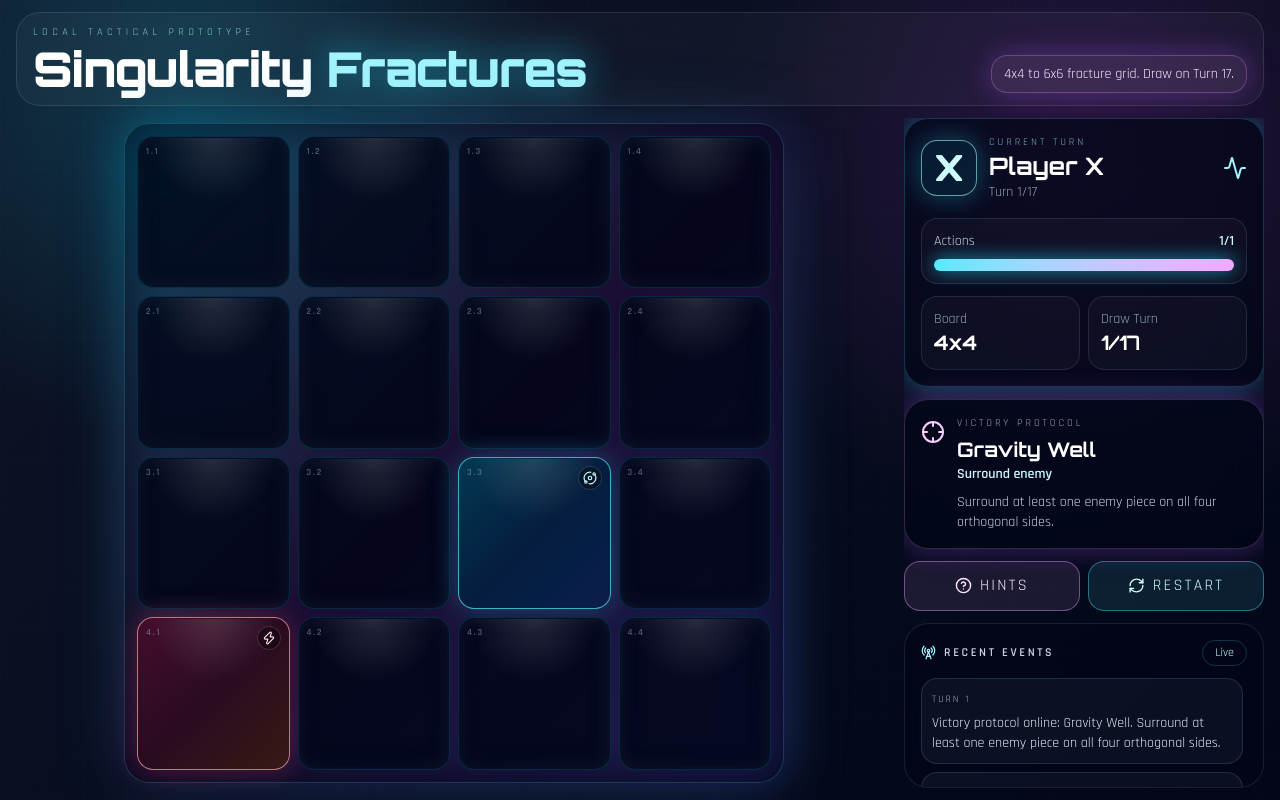
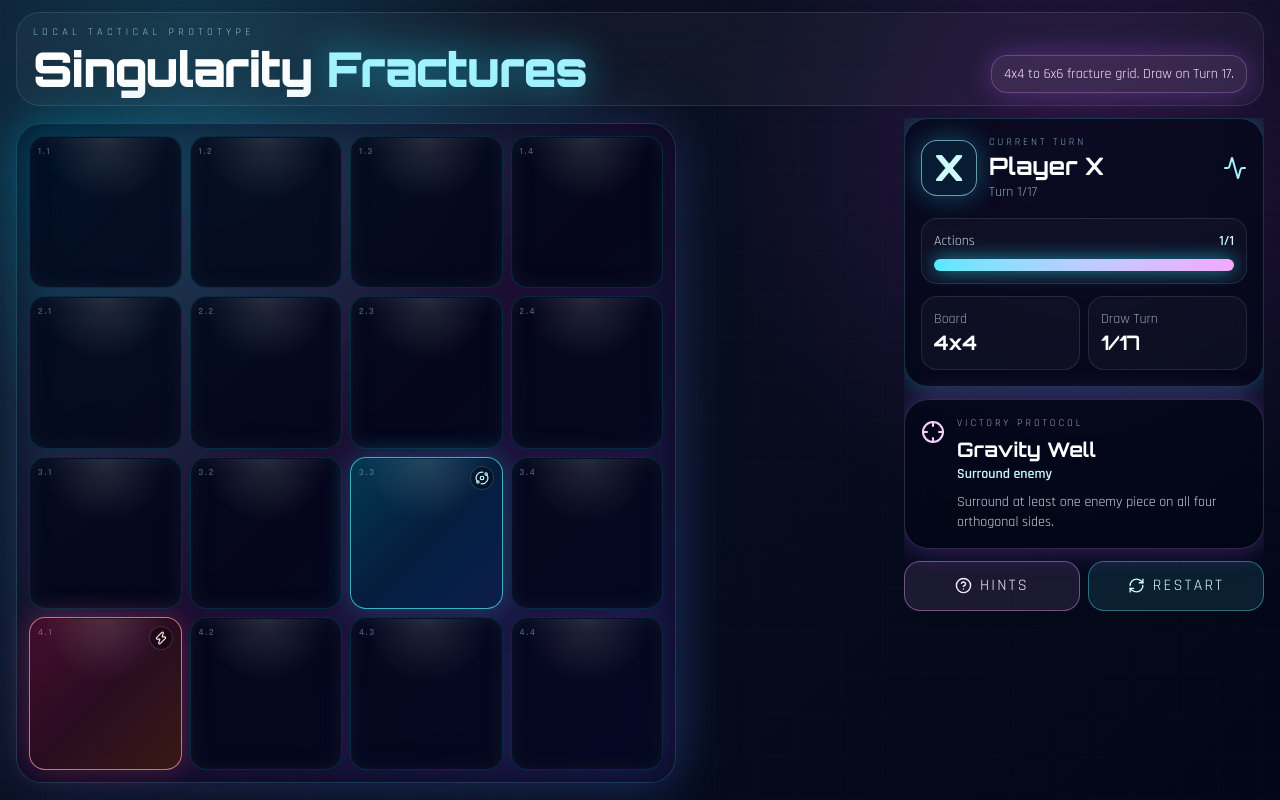
Before and after one commit to Chewapcheche/singularity, a React (Vite) app: page / in a window 1280 px wide. Built offline with nearby package versions, Linux system fonts and the light colour scheme.

Commit message:
Remove events panel and align layout
Co-authored-by: Chewapcheche <Chewapcheche@users.noreply.github.com>

```diff
--- a/src/App.tsx
+++ b/src/App.tsx
@@ -1,5 +1,4 @@
 import { useState } from 'react';
-import { EventLog } from './components/EventLog';
 import { GameBoard } from './components/GameBoard';
 import { HintsModal } from './components/HintsModal';
 import { StatusPanel } from './components/StatusPanel';
@@ -17,7 +16,6 @@ function App() {
     actionPoints,
     turn,
     victoryCondition,
-    events,
     winner,
     draw,
     selectCell,
@@ -43,8 +41,8 @@ function App() {
           </div>
         </header>
 
-        <div className="grid min-h-0 gap-3 lg:grid-cols-[minmax(0,1fr)_minmax(300px,360px)]">
-          <div className="flex min-h-0 items-center justify-center">
+        <div className="grid min-h-0 items-stretch gap-3 lg:grid-cols-[minmax(0,1fr)_minmax(300px,360px)]">
+          <div className="flex min-h-0 items-center justify-start">
             <GameBoard
               board={board}
               activeBoardSize={activeBoardSize}
@@ -53,7 +51,7 @@ function App() {
               onSelectCell={selectCell}
             />
           </div>
-          <div className="grid min-h-0 grid-rows-[auto_minmax(0,1fr)] gap-3 overflow-hidden">
+          <div className="flex min-h-0 items-start justify-stretch overflow-hidden">
             <StatusPanel
               currentPlayer={currentPlayer}
               actionPoints={actionPoints}
@@ -64,7 +62,6 @@ function App() {
               onOpenHints={() => setIsHintsOpen(true)}
               onRestart={resetGame}
             />
-            <EventLog events={events} />
           </div>
         </div>
       </div>
--- a/src/components/EventLog.tsx
+++ /dev/null
@@ -1,34 +0,0 @@
-import { RadioTower } from 'lucide-react';
-import type { GameEvent } from '../types';
-
-interface EventLogProps {
-  events: GameEvent[];
-}
-
-const toneClasses: Record<GameEvent['tone'], string> = {
-  system: 'border-slate-500/30 bg-slate-500/10 text-slate-200',
-  player: 'border-cyan-400/30 bg-cyan-400/10 text-cyan-100',
-  anomaly: 'border-amber-300/30 bg-amber-300/10 text-amber-100',
-  victory: 'border-fuchsia-300/40 bg-fuchsia-300/10 text-fuchsia-100',
-};
-
-export function EventLog({ events }: EventLogProps) {
-  return (
-    <section className="min-h-0 overflow-hidden rounded-3xl border border-white/10 bg-slate-950/65 p-4 backdrop-blur-xl">
-      <div className="mb-3 flex items-center justify-between">
-        <div className="flex items-center gap-2 text-xs font-semibold uppercase tracking-[0.22em] text-slate-300">
-          <RadioTower size={15} className="text-cyan-200" /> Recent Events
-        </div>
-        <span className="rounded-full border border-cyan-300/20 px-3 py-1 text-xs text-cyan-100">Live</span>
-      </div>
-      <div className="h-full max-h-full space-y-2 overflow-hidden pr-1">
-        {events.slice(0, 5).map((event) => (
-          <article key={event.id} className={`rounded-2xl border p-2.5 text-sm leading-5 ${toneClasses[event.tone]}`}>
-            <div className="mb-1 text-[0.62rem] uppercase tracking-[0.2em] opacity-70">Turn {event.turn}</div>
-            {event.message}
-          </article>
-        ))}
-      </div>
-    </section>
-  );
-}
--- a/src/components/GameBoard.tsx
+++ b/src/components/GameBoard.tsx
@@ -22,8 +22,8 @@ export function GameBoard({
 
   return (
     <section
-      className="relative mx-auto flex aspect-square w-full max-w-full rounded-[1.6rem] border border-cyan-300/20 bg-slate-950/55 p-2 shadow-[0_0_70px_rgba(8,145,178,0.18)] backdrop-blur-xl sm:p-3"
-      style={{ maxWidth: 'min(100%, calc(100dvh - 8.75rem))' }}
+      className="relative flex aspect-square w-full max-w-full rounded-[1.6rem] border border-cyan-300/20 bg-slate-950/55 p-2 shadow-[0_0_70px_rgba(8,145,178,0.18)] backdrop-blur-xl sm:p-3"
+      style={{ width: 'min(100%, calc(100dvh - 8.75rem))' }}
     >
       <div className="absolute -inset-px -z-10 rounded-[1.6rem] bg-gradient-to-br from-cyan-500/30 via-fuchsia-500/10 to-indigo-500/25 blur-xl" />
       <div
--- a/src/components/StatusPanel.tsx
+++ b/src/components/StatusPanel.tsx
@@ -23,7 +23,7 @@ export function StatusPanel({
   onRestart,
 }: StatusPanelProps) {
   return (
-    <aside className="grid gap-3">
+    <aside className="grid w-full content-start gap-3">
       <div className="rounded-3xl border border-cyan-300/20 bg-slate-950/70 p-4 shadow-neon backdrop-blur-xl">
         <div className="flex items-center justify-between gap-3">
           <div className="flex items-center gap-3">
```
